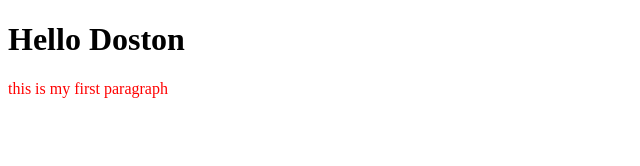
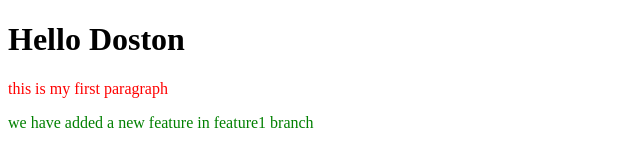
Before and after one commit to shivam-official-26/localRepo, a plain HTML site: page index.html in a window 1280 px wide. Shown: the whole page, without its empty margins (0-640 px from the left). Drawn offline with Linux system fonts and the light colour scheme.

Commit message:
Add new feature

```diff
--- a/index.html
+++ b/index.html
@@ -9,5 +9,6 @@
   <body>
     <h1>Hello Doston</h1>
     <p>this is my first paragraph</p>
+    <p style="color: green">we have added a new feature in feature1 branch</p>
   </body>
 </html>
```
